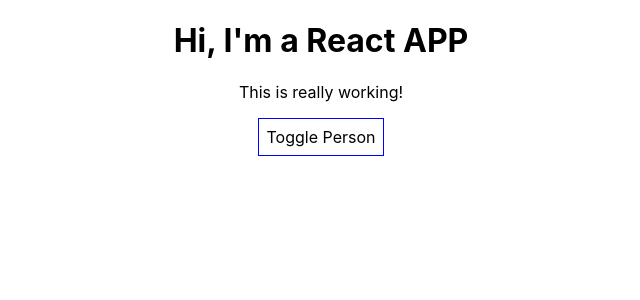
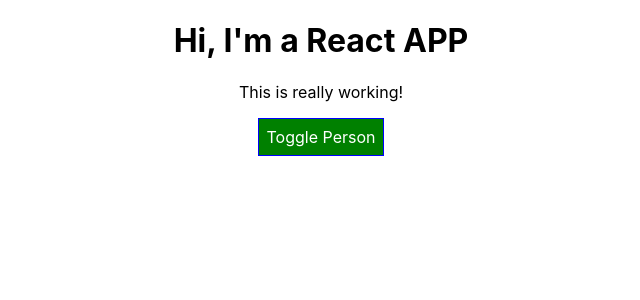
Before and after one commit to nikhilbang44/react-workpace, a React (Create React App) app: page / in a window 1280 px wide. Shown: the top 300 px of the page, without its empty margins (319-959 px from the left). Built offline with nearby package versions, Linux system fonts and the light colour scheme.

Commit message:
Setting Styles Dynamically

```diff
--- a/src/App.js
+++ b/src/App.js
@@ -83,7 +83,8 @@
   render() {
 
     const style = {
-      backgroundColor: 'white',
+      backgroundColor: 'green',
+      color: 'White',
       font: 'inherit',
       border: '1px solid blue',
       padding: '8px',
@@ -106,7 +107,8 @@
             })
           }
         </div>
-      )
+      );
+      style.backgroundColor = 'red';
     }
 
     return (
```
